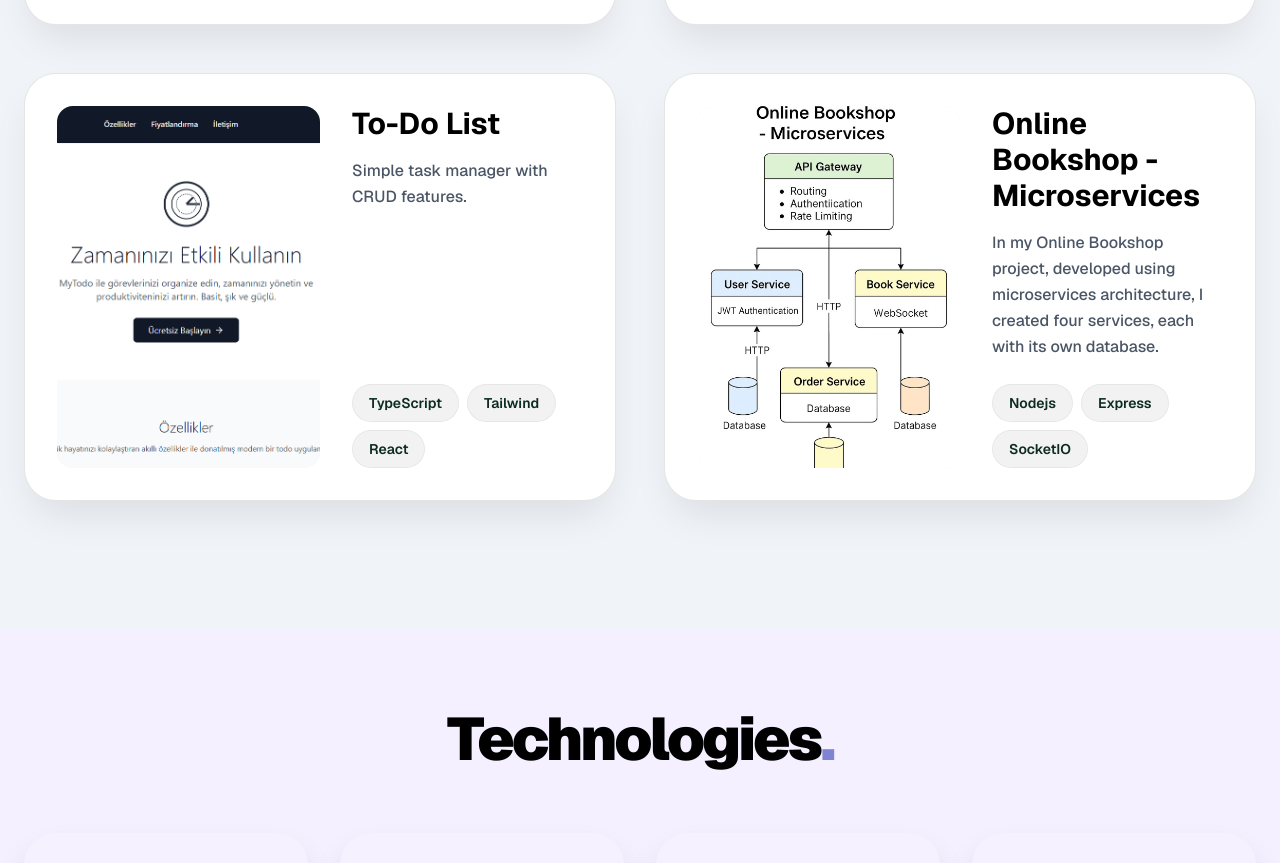
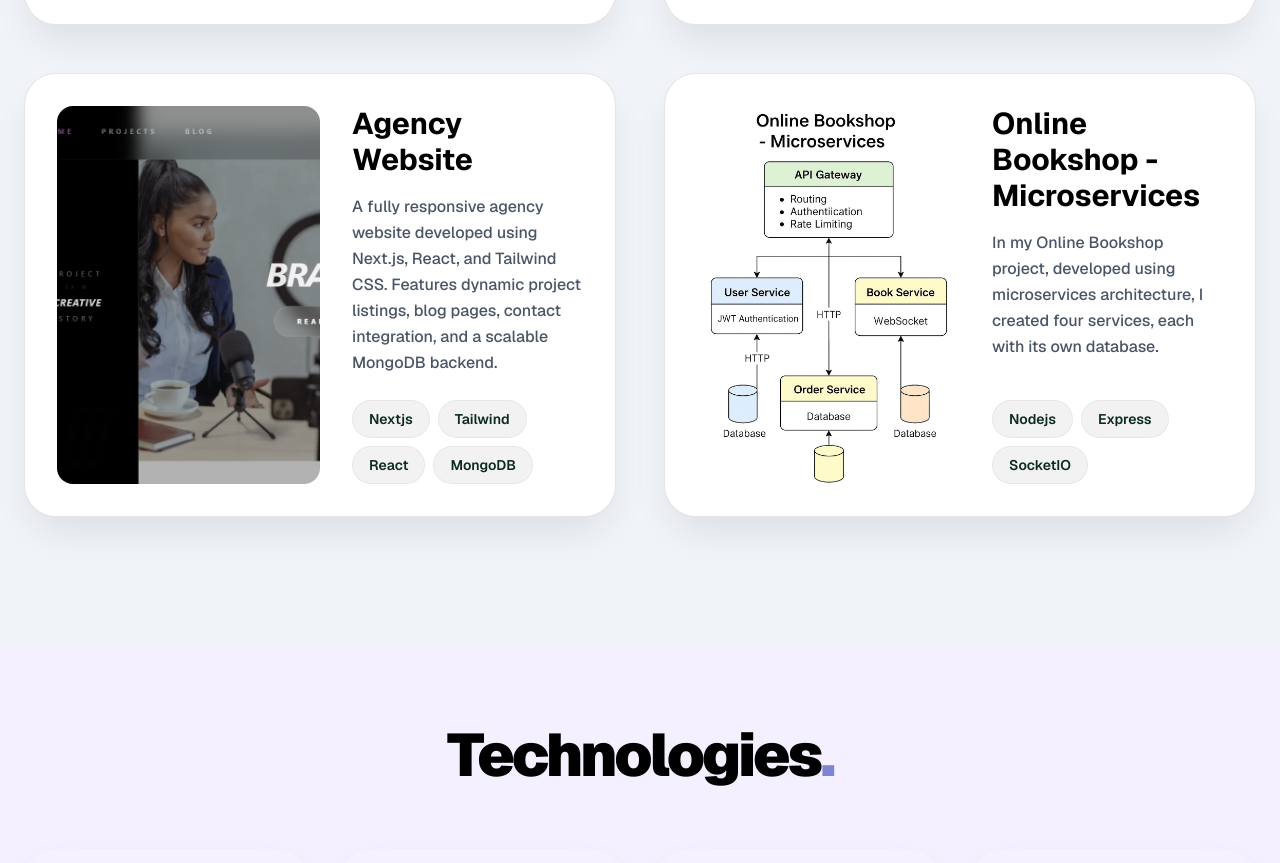
Before and after one commit to elifgure/My-Portfolio, a Next.js app: page / in a window 1280 px wide. Shown: the part 1476-2339 px from the top of the page. Built offline with nearby package versions, Linux system fonts and the light colour scheme.

Commit message:
updates projects section

```diff
--- a/data/projects.ts
+++ b/data/projects.ts
@@ -15,10 +15,10 @@ export const projects = [
   },
   {
     id: 3,
-    title: "To-Do List",
-    description: "Simple task manager with CRUD features.",
-    tech: ["TypeScript", "Tailwind", "React"],
-    image: "/images/projects/todo.png",
+    title: "Agency Website",
+    description: "A fully responsive agency website developed using Next.js, React, and Tailwind CSS. Features dynamic project listings, blog pages, contact integration, and a scalable MongoDB backend.",
+    tech: ["Nextjs", "Tailwind", "React", "MongoDB"],
+    image: "/images/projects/agency.png",
   },{
     id: 4,
     title: "Online Bookshop - Microservices",
```
Also changed, not shown: public/images/projects/agency.png (added).
